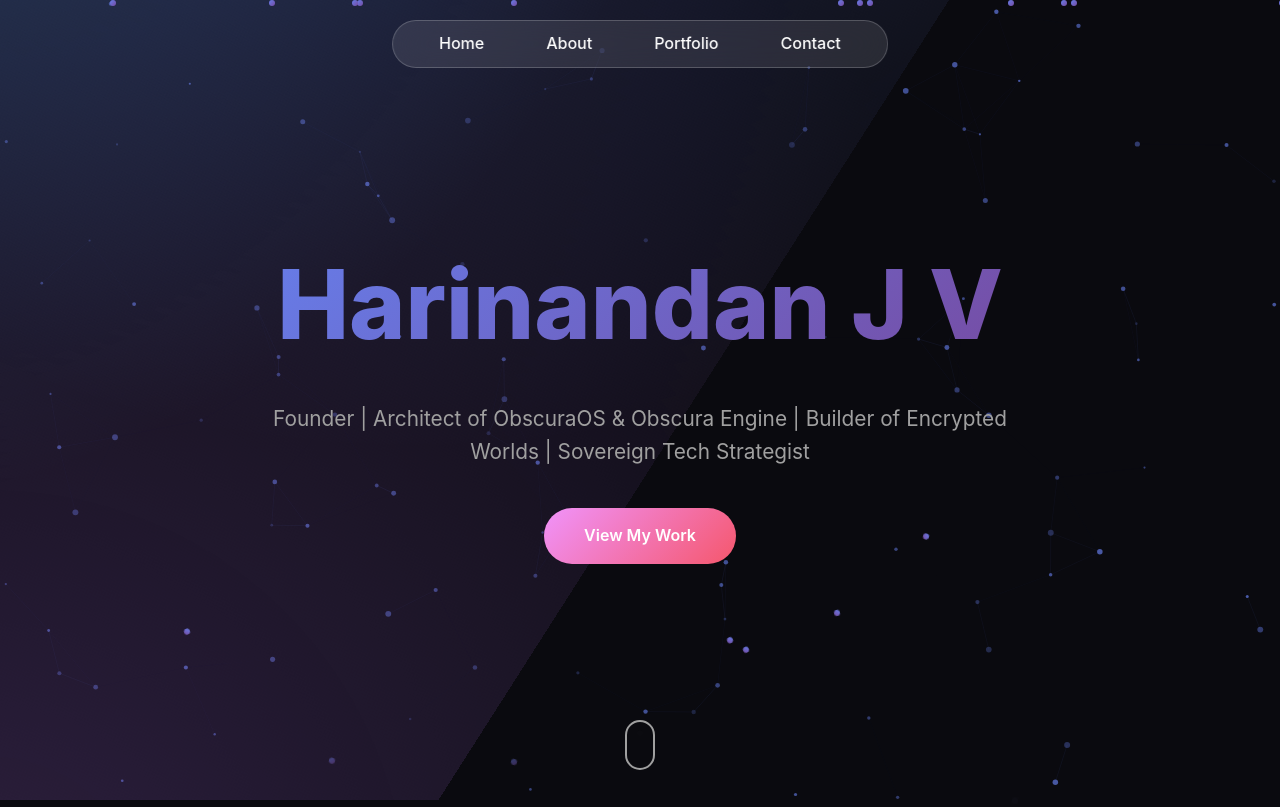
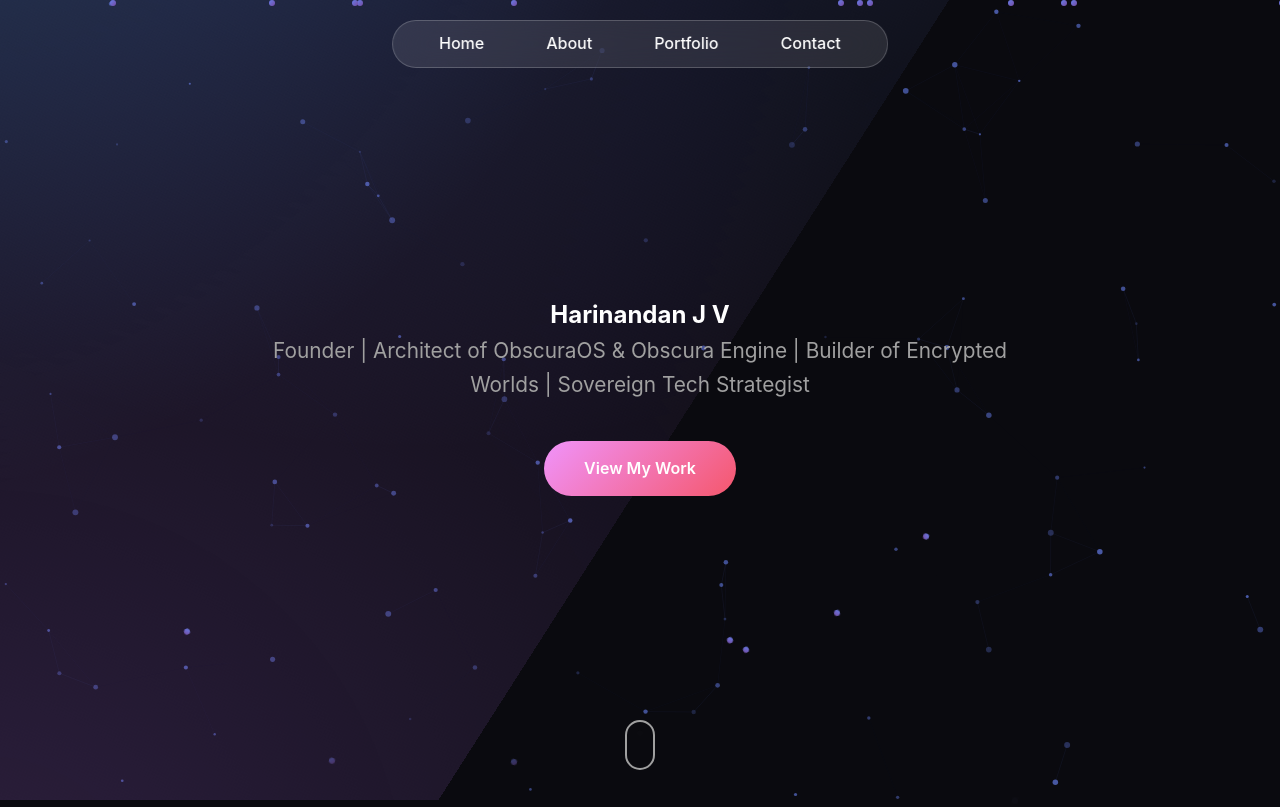
Before and after one commit to AwesomeSno/backontrack, a plain HTML site: page test.html in a window 1280 px wide. Shown: the top 807 px of the page. Drawn offline with Linux system fonts and the light colour scheme.

Commit message:
Update test.html

```diff
--- a/test.html
+++ b/test.html
@@ -428,7 +428,7 @@
     <!-- Hero Section -->
     <section id="home" class="hero">
         <div class="hero-content">
-            <h1>Harinandan J V</h1>
+            <h2>Harinandan J V</h2>
             <p>Founder | Architect of ObscuraOS & Obscura Engine | Builder of Encrypted Worlds | Sovereign Tech Strategist</p>
             <a href="#portfolio" class="cta-button">View My Work</a>
         </div>
```
